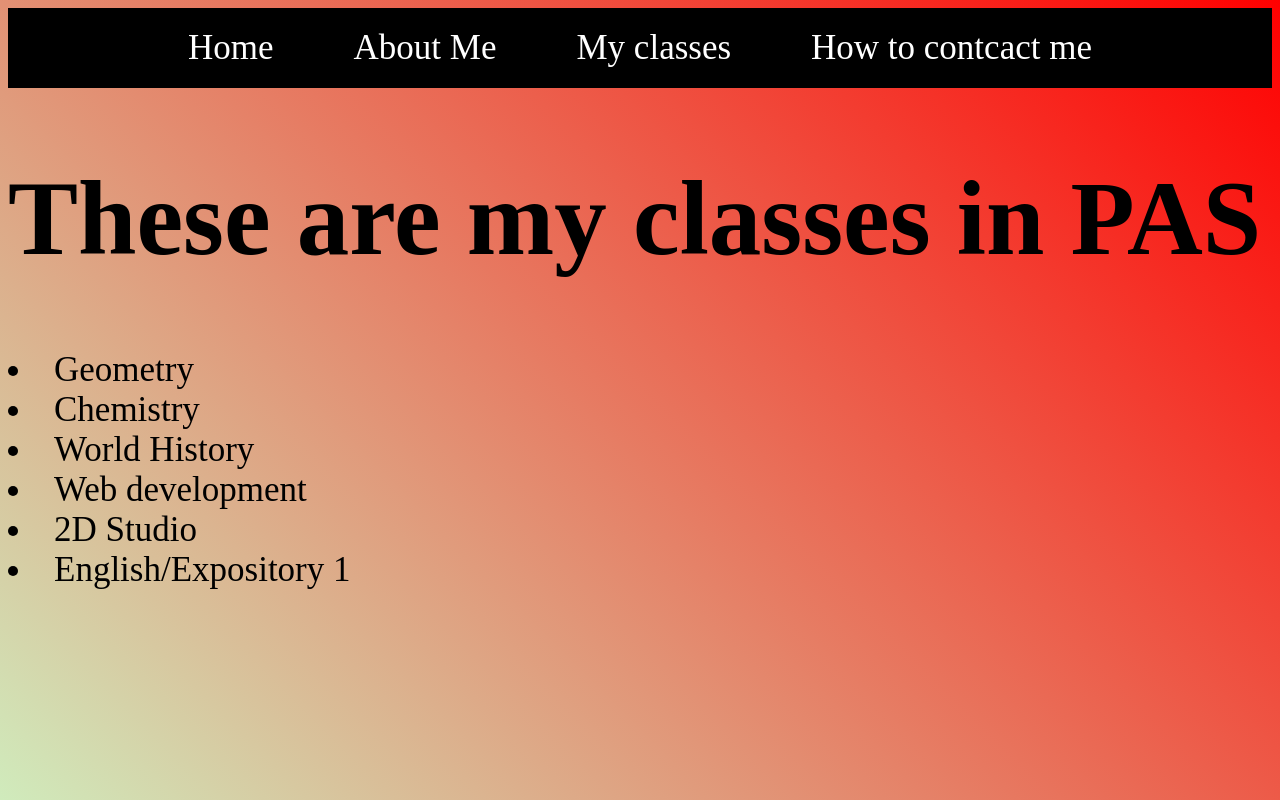
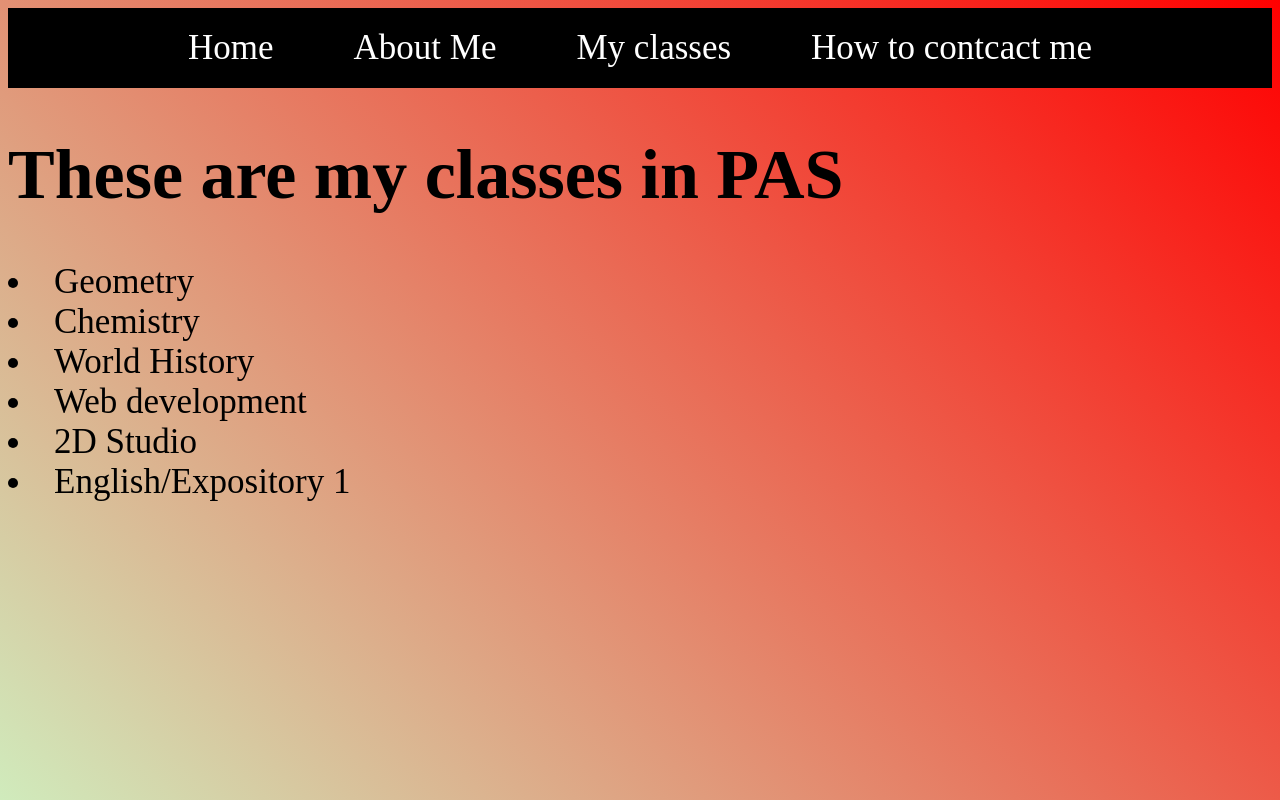
Before and after one commit to Eddiechen930/portfolio, a plain HTML site: page My classes.html in a window 1280 px wide. Shown: the top 800 px of the page. Drawn offline with Linux system fonts and the light colour scheme.

Commit message:
Update My classes.html

```diff
--- a/My classes.html
+++ b/My classes.html
@@ -19,7 +19,7 @@
                <a href="how to contact me.html"><li>How to contcact me</li></a>
         <!--This is the information in the webpage-->
         </ul>
-        <h1 style="font-size: 300%;">  These are my classes in PAS </h1>
+        <h1 style="font-size: 200%;">  These are my classes in PAS </h1>
 
 
         <ol1>
```
